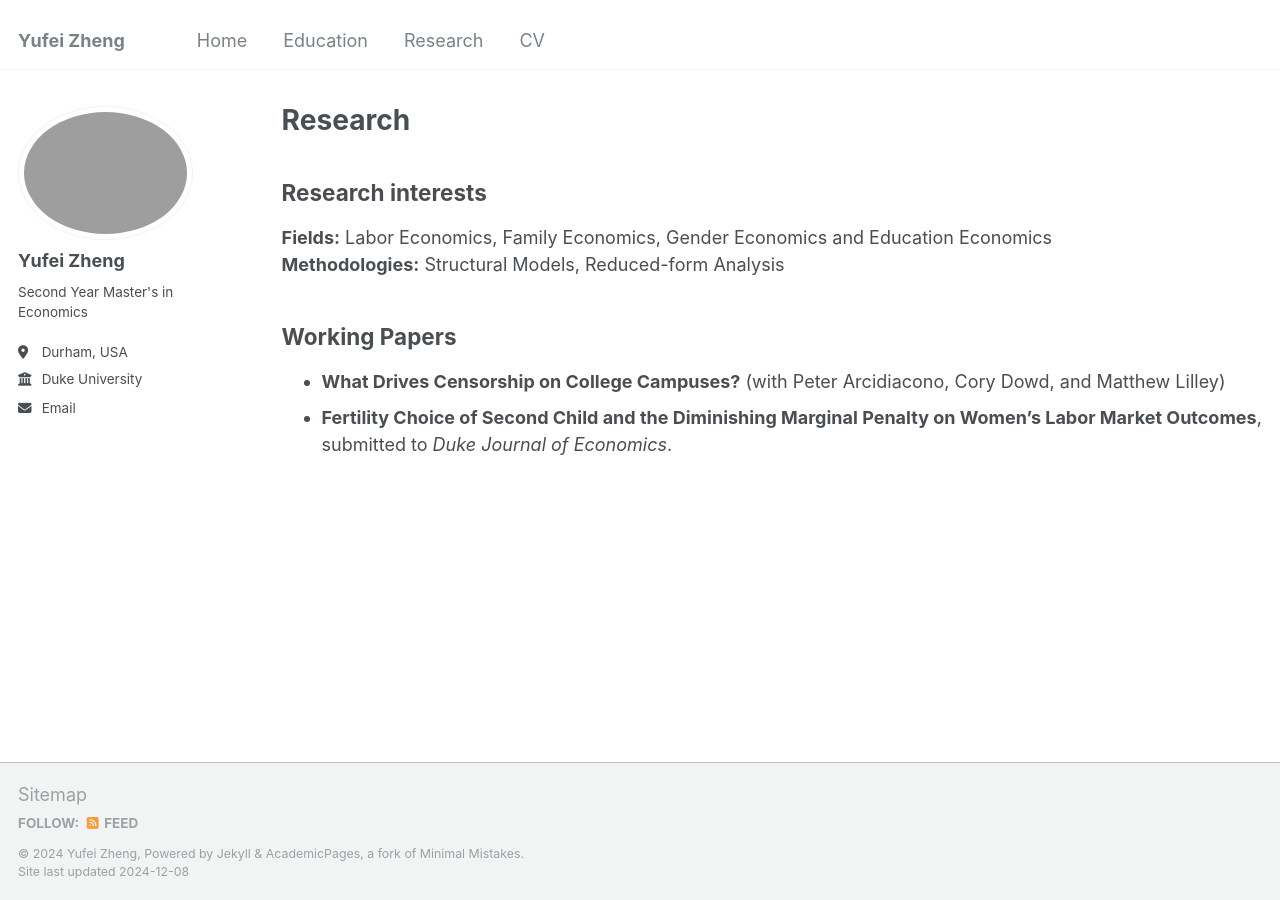
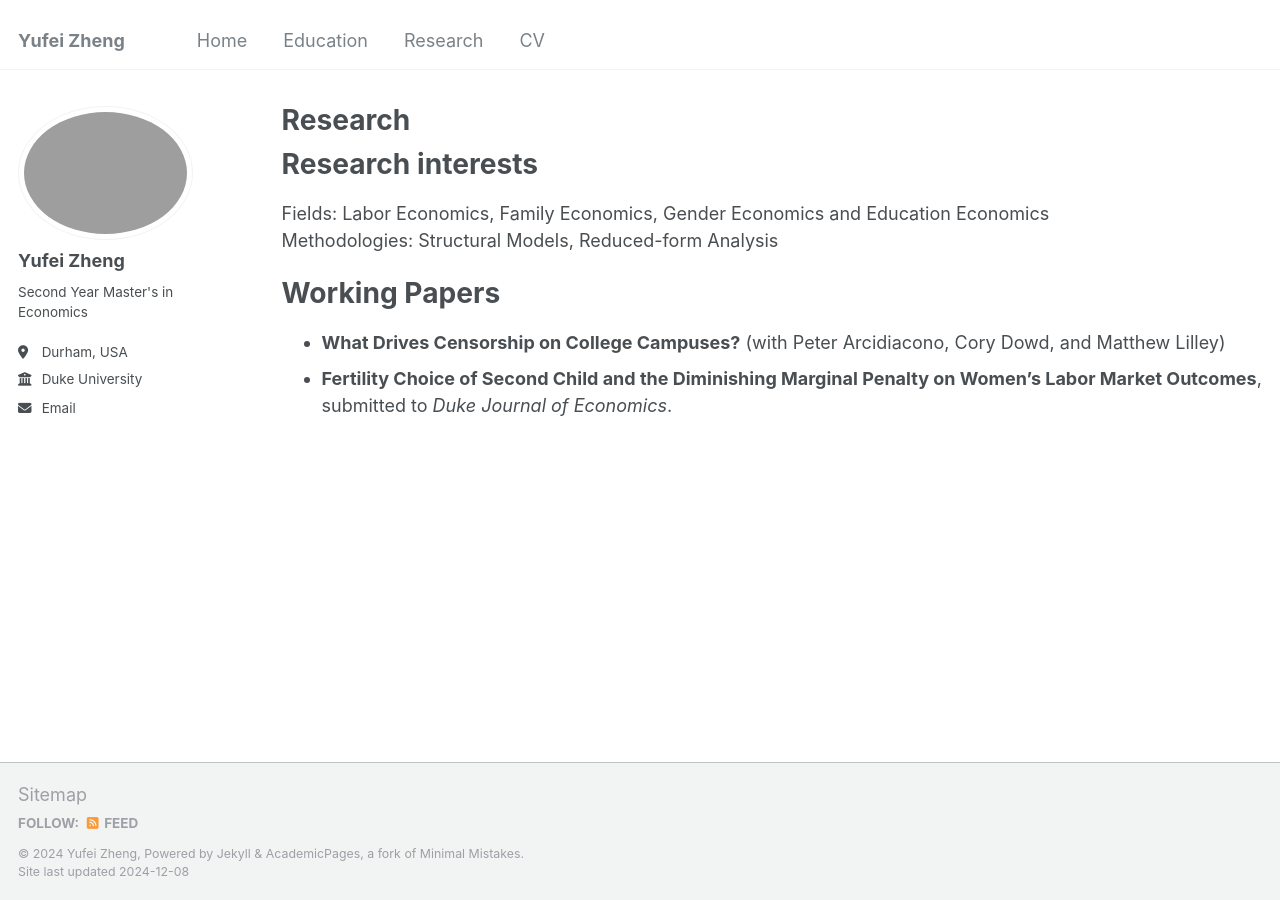
Before and after one commit to sophiezheng5/sophiezheng5.github.io, a Jekyll site: the page built from _pages/resesarch.md, in a window 1280 px wide. Built offline with Jekyll 4.4.1, drawn with Linux system fonts in a browser that asks for light colours; part of the change alters nothing that is shown.

```diff
--- a/_pages/resesarch.md
+++ b/_pages/resesarch.md
@@ -4,10 +4,10 @@ title: "Research"
 permalink: /research/
 author_profile: true
 ---
-## Research interests
-**Fields:** Labor Economics, Family Economics, Gender Economics and Education Economics <br />
-**Methodologies:** Structural Models, Reduced-form Analysis
+# Research interests
+Fields: Labor Economics, Family Economics, Gender Economics and Education Economics <br />
+Methodologies: Structural Models, Reduced-form Analysis
 
-## Working Papers
+# Working Papers
 * **What Drives Censorship on College Campuses?** (with Peter Arcidiacono, Cory Dowd, and Matthew Lilley) <br />
 * **Fertility Choice of Second Child and the Diminishing Marginal Penalty on Women’s Labor Market Outcomes**, submitted to _Duke Journal of Economics_.
```
